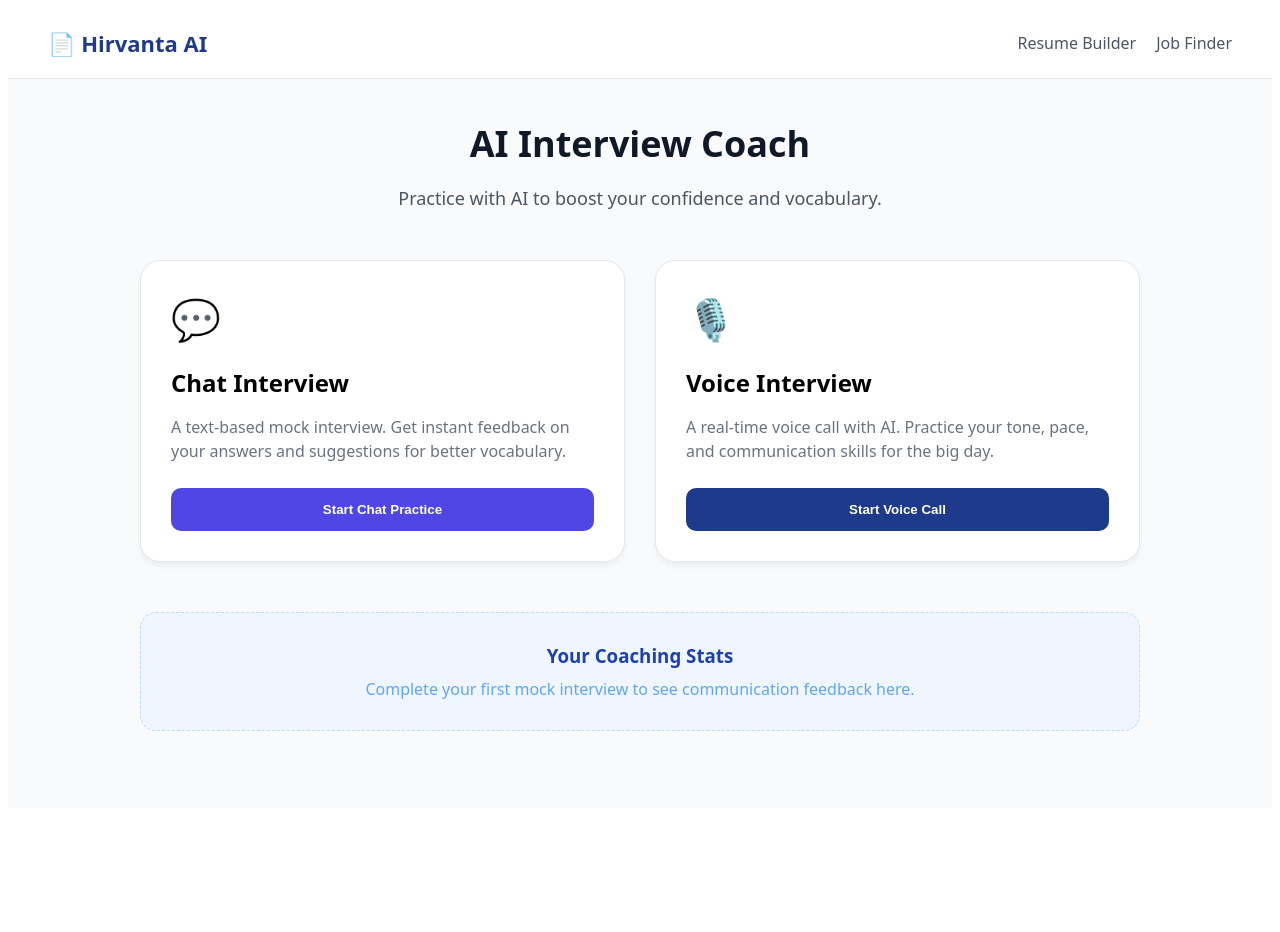
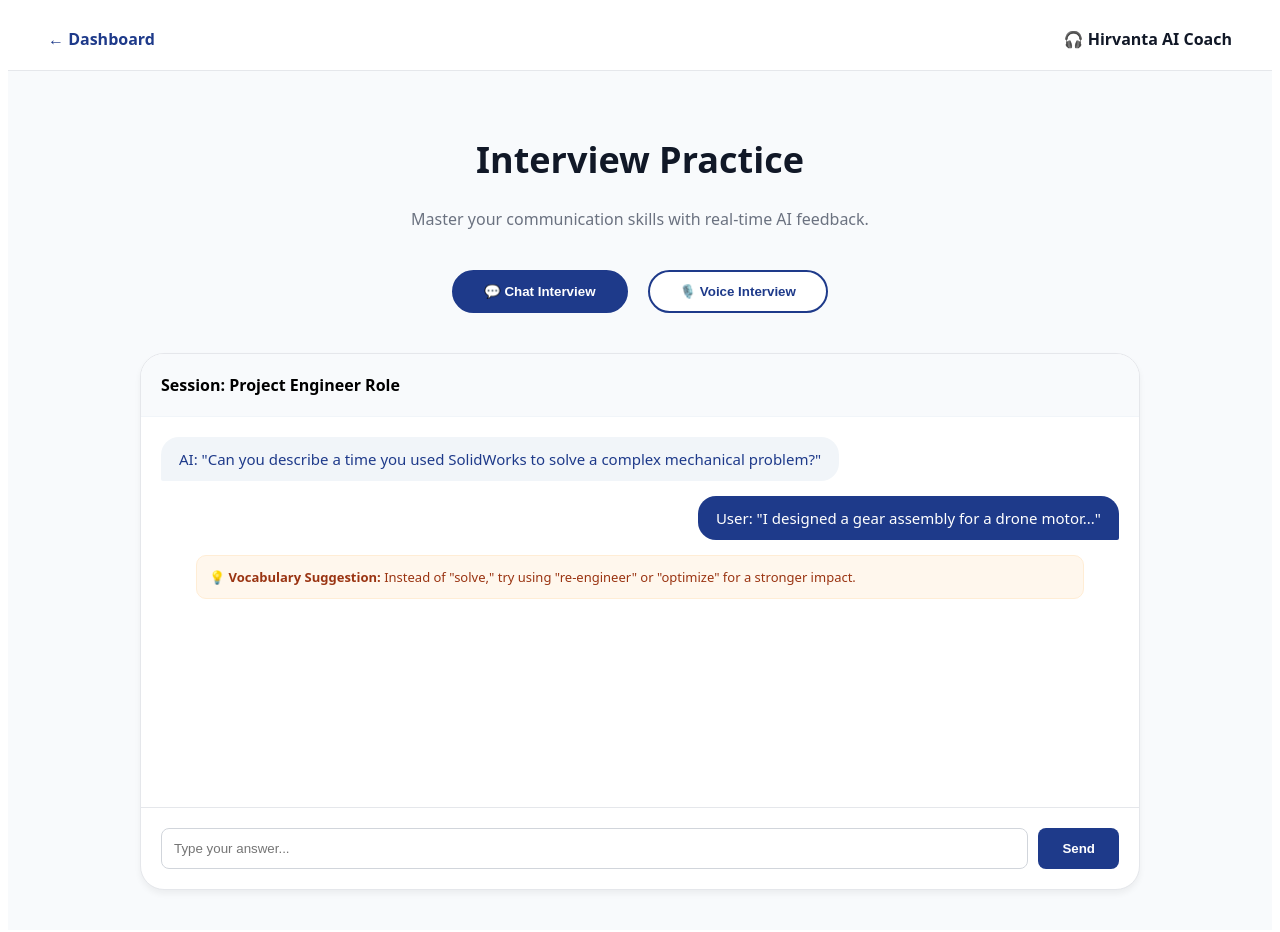
Before and after one commit to jewma1/Hirvanta, a Next.js app in the folder frontend/: page /interview in a window 1280 px wide. Shown: the top 932 px of the page. Before the commit the page ends 816 px from the top, so only its background shows below. Built offline with nearby package versions, Linux system fonts and the light colour scheme.

Commit message:
Update page.tsx

```diff
--- a/frontend/app/interview/page.tsx
+++ b/frontend/app/interview/page.tsx
@@ -1,58 +1,90 @@
+'use client';
 import Link from 'next/link';
+import { useState } from 'react';
 
 export default function InterviewCoach() {
+  const [activeMode, setActiveMode] = useState<'chat' | 'voice'>('chat');
+
   return (
     <div style={{ minHeight: '100vh', backgroundColor: '#f8fafc', fontFamily: 'system-ui, sans-serif' }}>
 
       {/* Navbar */}
       <nav style={{ padding: '20px 40px', backgroundColor: 'white', borderBottom: '1px solid #e5e7eb', display: 'flex', justifyContent: 'space-between', alignItems: 'center' }}>
-        <Link href="/" style={{ textDecoration: 'none', color: '#1e3a8a', fontSize: '22px', fontWeight: 'bold' }}>📄 Hirvanta AI</Link>
-        <div style={{ display: 'flex', gap: '20px' }}>
-          <Link href="/resume" style={{ textDecoration: 'none', color: '#4b5563', fontWeight: '500' }}>Resume Builder</Link>
-          <Link href="/jobs" style={{ textDecoration: 'none', color: '#4b5563', fontWeight: '500' }}>Job Finder</Link>
-        </div>
+        <Link href="/dashboard" style={{ textDecoration: 'none', color: '#1e3a8a', fontWeight: 'bold' }}>← Dashboard</Link>
+        <div style={{ fontWeight: '900', color: '#111827' }}>🎧 Hirvanta AI Coach</div>
       </nav>
 
       <main style={{ padding: '40px', maxWidth: '1000px', margin: '0 auto' }}>
-        <header style={{ textAlign: 'center', marginBottom: '50px' }}>
-          <h1 style={{ fontSize: '36px', fontWeight: '900', color: '#111827', margin: '0 0 10px 0' }}>AI Interview Coach</h1>
-          <p style={{ color: '#4b5563', fontSize: '18px' }}>Practice with AI to boost your confidence and vocabulary.</p>
+
+        <header style={{ textAlign: 'center', marginBottom: '40px' }}>
+          <h1 style={{ fontSize: '36px', fontWeight: '900', color: '#111827' }}>Interview Practice</h1>
+          <p style={{ color: '#6b7280' }}>Master your communication skills with real-time AI feedback.</p>
         </header>
 
-        <div style={{ display: 'flex', gap: '30px', flexWrap: 'wrap', justifyContent: 'center' }}>
-
-          {/* Mode 1: Chat Interview */}
-          <div style={{ flex: '1 1 400px', backgroundColor: 'white', padding: '30px', borderRadius: '20px', border: '1px solid #e5e7eb', boxShadow: '0 4px 6px rgba(0,0,0,0.05)' }}>
-            <div style={{ fontSize: '40px', marginBottom: '20px' }}>💬</div>
-            <h2 style={{ fontSize: '24px', fontWeight: 'bold', marginBottom: '10px' }}>Chat Interview</h2>
-            <p style={{ color: '#6b7280', marginBottom: '25px', lineHeight: '1.5' }}>
-              A text-based mock interview. Get instant feedback on your answers and suggestions for better vocabulary.
-            </p>
-            <button style={{ width: '100%', backgroundColor: '#4f46e5', color: 'white', border: 'none', padding: '14px', borderRadius: '10px', fontWeight: 'bold', cursor: 'pointer' }}>
-              Start Chat Practice
+        {/* Mode Selection */}
+        <div style={{ display: 'flex', justifyContent: 'center', gap: '20px', marginBottom: '40px' }}>
+          <button
+            onClick={() => setActiveMode('chat')}
+            style={{ ...modeButtonStyle, backgroundColor: activeMode === 'chat' ? '#1e3a8a' : 'white', color: activeMode === 'chat' ? 'white' : '#1e3a8a' }}>
+            💬 Chat Interview
+          </button>
+          <button
+            onClick={() => setActiveMode('voice')}
+            style={{ ...modeButtonStyle, backgroundColor: activeMode === 'voice' ? '#1e3a8a' : 'white', color: activeMode === 'voice' ? 'white' : '#1e3a8a' }}>
+            🎙️ Voice Interview
           </button>
         </div>
 
-          {/* Mode 2: Voice Interview */}
-          <div style={{ flex: '1 1 400px', backgroundColor: 'white', padding: '30px', borderRadius: '20px', border: '1px solid #e5e7eb', boxShadow: '0 4px 6px rgba(0,0,0,0.05)' }}>
-            <div style={{ fontSize: '40px', marginBottom: '20px' }}>🎙️</div>
-            <h2 style={{ fontSize: '24px', fontWeight: 'bold', marginBottom: '10px' }}>Voice Interview</h2>
-            <p style={{ color: '#6b7280', marginBottom: '25px', lineHeight: '1.5' }}>
-              A real-time voice call with AI. Practice your tone, pace, and communication skills for the big day.
-            </p>
-            <button style={{ width: '100%', backgroundColor: '#1e3a8a', color: 'white', border: 'none', padding: '14px', borderRadius: '10px', fontWeight: 'bold', cursor: 'pointer' }}>
-              Start Voice Call
-            </button>
+        {activeMode === 'chat' ? (
+          /* CHAT INTERVIEW UI */
+          <div style={{ animation: 'fadeIn 0.3s', backgroundColor: 'white', borderRadius: '24px', border: '1px solid #e5e7eb', overflow: 'hidden', boxShadow: '0 4px 6px rgba(0,0,0,0.05)' }}>
+            <div style={{ padding: '20px', borderBottom: '1px solid #f1f5f9', backgroundColor: '#f8fafc', fontWeight: 'bold' }}>Session: Project Engineer Role</div>
+            <div style={{ height: '350px', padding: '20px', overflowY: 'auto', display: 'flex', flexDirection: 'column', gap: '15px' }}>
+              <div style={aiBubble}>AI: "Can you describe a time you used SolidWorks to solve a complex mechanical problem?"</div>
+              <div style={userBubble}>User: "I designed a gear assembly for a drone motor..."</div>
+              <div style={feedbackBubble}>💡 <strong>Vocabulary Suggestion:</strong> Instead of "solve," try using "re-engineer" or "optimize" for a stronger impact.</div>
+            </div>
+            <div style={{ padding: '20px', borderTop: '1px solid #e5e7eb', display: 'flex', gap: '10px' }}>
+              <input type="text" placeholder="Type your answer..." style={{ flex: 1, padding: '12px', borderRadius: '8px', border: '1px solid #d1d5db' }} />
+              <button style={{ backgroundColor: '#1e3a8a', color: 'white', border: 'none', padding: '12px 24px', borderRadius: '8px', fontWeight: 'bold' }}>Send</button>
+            </div>
+          </div>
+        ) : (
+          /* VOICE INTERVIEW UI */
+          <div style={{ animation: 'fadeIn 0.3s', textAlign: 'center', backgroundColor: '#1e3a8a', padding: '60px', borderRadius: '24px', color: 'white' }}>
+            <div style={{ fontSize: '60px', marginBottom: '20px' }}>🎙️</div>
+            <h2 style={{ marginBottom: '10px' }}>AI Voice Coach is Listening...</h2>
+            <p style={{ opacity: 0.8, marginBottom: '40px' }}>Speak clearly. The AI will analyze your pace, tone, and answers.</p>
+
+            <div style={waveContainer}>
+               <div style={waveBar}></div>
+               <div style={{...waveBar, height: '60px'}}></div>
+               <div style={{...waveBar, height: '40px'}}></div>
+               <div style={{...waveBar, height: '70px'}}></div>
+               <div style={waveBar}></div>
             </div>
 
+            <div style={{ display: 'flex', justifyContent: 'center', gap: '20px' }}>
+              <button style={{ backgroundColor: '#ef4444', color: 'white', border: 'none', padding: '15px 30px', borderRadius: '30px', fontWeight: 'bold', cursor: 'pointer' }}>End Call</button>
+              <button style={{ backgroundColor: 'white', color: '#1e3a8a', border: 'none', padding: '15px 30px', borderRadius: '30px', fontWeight: 'bold', cursor: 'pointer' }}>Next Question</button>
             </div>
 
-        {/* Feedback Section Placeholder */}
-        <div style={{ marginTop: '50px', backgroundColor: '#eff6ff', padding: '30px', borderRadius: '16px', border: '1px dashed #bfdbfe', textAlign: 'center' }}>
-          <h3 style={{ color: '#1e40af', margin: '0 0 10px 0' }}>Your Coaching Stats</h3>
-          <p style={{ color: '#60a5fa', margin: 0 }}>Complete your first mock interview to see communication feedback here.</p>
+            <div style={{ marginTop: '40px', backgroundColor: 'rgba(255,255,255,0.1)', padding: '20px', borderRadius: '12px' }}>
+               <h4 style={{ margin: '0 0 10px 0' }}>Live Communication Feedback</h4>
+               <p style={{ fontSize: '14px', margin: 0 }}>Tone: Professional | Pace: Good | Clarity: High</p>
             </div>
+          </div>
+        )}
+
       </main>
     </div>
   );
 }
+
+// Styles
+const modeButtonStyle = { padding: '12px 30px', borderRadius: '30px', border: '2px solid #1e3a8a', fontWeight: 'bold', cursor: 'pointer', transition: '0.3s' };
+const aiBubble = { alignSelf: 'flex-start', backgroundColor: '#f1f5f9', padding: '12px 18px', borderRadius: '18px 18px 18px 2px', maxWidth: '80%', fontSize: '15px', color: '#1e3a8a' };
+const userBubble = { alignSelf: 'flex-end', backgroundColor: '#1e3a8a', padding: '12px 18px', borderRadius: '18px 18px 2px 18px', maxWidth: '80%', fontSize: '15px', color: 'white' };
+const feedbackBubble = { alignSelf: 'center', backgroundColor: '#fff7ed', border: '1px solid #ffedd5', padding: '12px', borderRadius: '10px', fontSize: '13px', color: '#9a3412', width: '90%' };
+const waveContainer = { display: 'flex', alignItems: 'center', justifyContent: 'center', gap: '8px', height: '100px', marginBottom: '40px' };
+const waveBar = { width: '8px', height: '30px', backgroundColor: 'white', borderRadius: '10px' };
```
Lines whose indentation alone changed are shown as unchanged.
